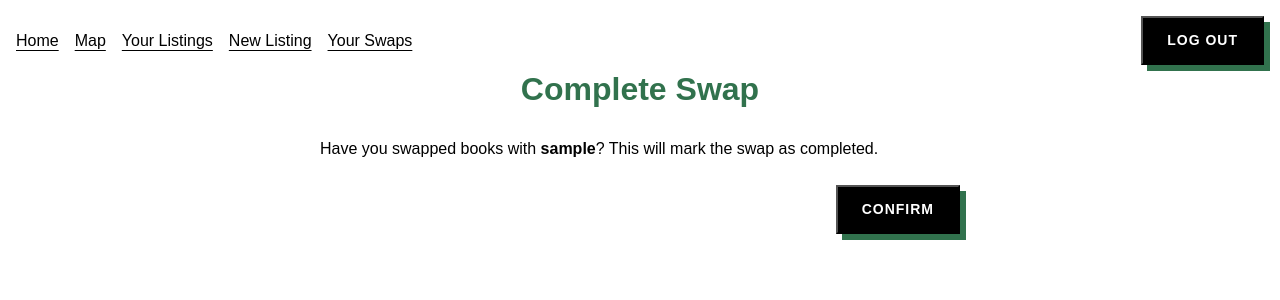
After one commit to jhthompson/book-swap, a Django app: page /swaps/1/complete in a window 1280 px wide. The commit adds this page. Shown: the top 300 px of the page. Run offline with Django 5.2, Linux system fonts and the light colour scheme; a user stored in the database is signed in; tables that the repository leaves empty hold one stand-in row (values such as "Sample post").

Commit message:
Add COMPLETED status

```diff
--- a/core/models.py
+++ b/core/models.py
@@ -43,6 +43,7 @@ class BookSwap(models.Model):
         PROPOSED = "PROPOSED", "Proposed"
         CANCELLED = "CANCELLED", "Cancelled"
         ACCEPTED = "ACCEPTED", "Accepted"
+        COMPLETED = "COMPLETED", "Completed"
         DECLINED = "DECLINED", "Declined"
 
     proposed_by = models.ForeignKey(
@@ -134,6 +135,24 @@ class BookSwap(models.Model):
 
         return False
 
+    def complete(self, user: User):
+        if user != self.proposed_by:
+            raise PermissionDenied("Only proposer can complete this swap")
+
+        if self.status == self.Status.ACCEPTED:
+            self.status = self.Status.COMPLETED
+            self.save()
+
+            BookSwapEvent.objects.create(
+                swap=self,
+                user=user,
+                type=BookSwapEvent.Type.COMPLETE,
+            )
+
+            return True
+
+        return False
+
     def decline(self, user: User):
         if user != self.proposed_to:
             raise PermissionDenied("Only the receiver can decline this swap")
@@ -185,10 +204,11 @@ class BookSwapEvent(models.Model):
         CANCEL = "CANCEL", "Cancelled"
         ACCEPT = "ACCEPT", "Accepted"
         DECLINE = "DECLINE", "Declined"
+        COMPLETE = "COMPLETE", "Completed"
 
     swap = models.ForeignKey(BookSwap, on_delete=models.CASCADE, related_name="events")
     user = models.ForeignKey(User, on_delete=models.CASCADE)
-    type = models.CharField(max_length=7, choices=Type.choices)
+    type = models.CharField(max_length=8, choices=Type.choices)
     created_at = models.DateTimeField(auto_now_add=True)
 
 
--- a/core/static/core/css/utility/utility.css
+++ b/core/static/core/css/utility/utility.css
@@ -77,6 +77,10 @@
 
 .margin-block-start\:s-2 {
     margin-block-start: var(--s-2);
+}
+
+.margin-inline-end\:auto {
+    margin-inline-end: auto;
 }
 
 .margin-inline-start\:s0 {
@@ -171,6 +175,10 @@
     justify-content: flex-end;
 }
 
+.justify-content\:space-between {
+    justify-content: space-between;
+}
+
 .justify-content\:center {
     justify-content: center;
 }
--- /dev/null
+++ b/core/templates/core/complete_swap.html
@@ -0,0 +1,13 @@
+{% extends "core/base.html" %}
+
+{% block main %}
+<h1 class="text-align:center color-primary">Complete Swap</h1>
+
+<form class="center stack" method="post">
+    {% csrf_token %}
+    <p>Have you swapped books with <strong>{{ swap.proposed_to.username }}</strong>? This will mark the swap as completed.</p>
+    <div class="display:flex justify-content:flex-end">
+        <button class="button">Confirm</button>
+    </div>
+</form>
+{% endblock main %}
--- a/core/urls.py
+++ b/core/urls.py
@@ -20,6 +20,7 @@ urlpatterns = [
     path("swaps/<int:id>/messages", views.swap_messages, name="swap_messages"),
     path("swaps/<int:id>/cancel", views.cancel_swap, name="cancel_swap"),
     path("swaps/<int:id>/accept", views.accept_swap, name="accept_swap"),
+    path("swaps/<int:id>/complete", views.complete_swap, name="complete_swap"),
     path("swaps/<int:id>/decline", views.decline_swap, name="decline_swap"),
     # search
     path("search", views.search, name="search"),
--- a/core/views.py
+++ b/core/views.py
@@ -366,6 +366,24 @@ def accept_swap(request: HttpRequest, id: int):
         context={"swap": swap},
     )
 
+@login_required
+def complete_swap(request: HttpRequest, id: int):
+    try:
+        swap = BookSwap.objects.get(id=id, proposed_by=request.user)
+    except BookSwap.DoesNotExist:
+        return redirect("index")
+
+    if request.method == "POST":
+        if swap.complete(user=request.user):
+            return redirect("swap", swap.id)
+        else:
+            raise PermissionDenied()
+
+    return render(
+        request,
+        "core/complete_swap.html",
+        context={"swap": swap},
+    )
 
 @login_required
 def decline_swap(request: HttpRequest, id: int):
```
Also changed, not shown: core/templates/core/swap.html (+7 -2 lines), core/migrations/0002_alter_bookswap_status_alter_bookswapevent_type.py (added).
